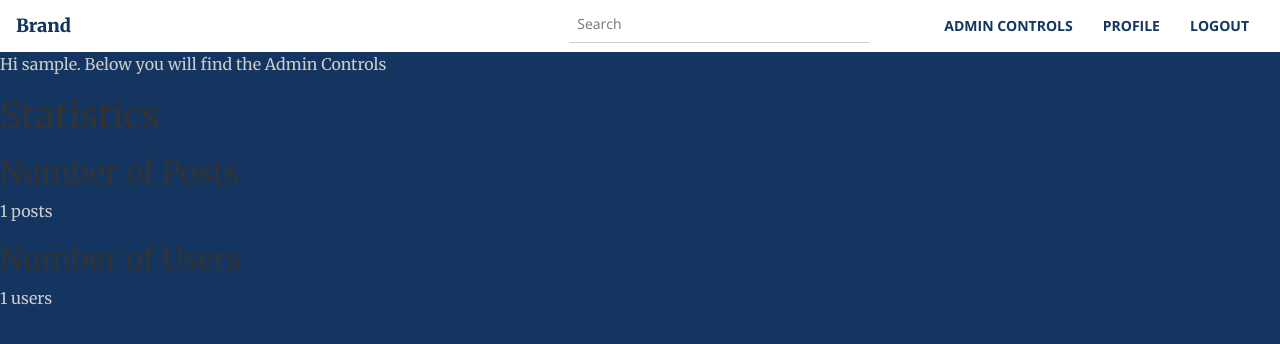
After one commit to jaredasch/Social-Platform-Tutorial, a Flask app: page /admincontrols/ in a window 1280 px wide. The commit adds this page. Shown: the top 344 px of the page. Run offline with Flask 2, Linux system fonts and the light colour scheme; a user stored in the database is signed in; tables that the repository leaves empty hold one stand-in row (values such as "Sample post"); some libraries are stand-ins or nearby versions.

Commit message:
Implemented Admin Interface and Statistics

```diff
--- /dev/null
+++ b/app/templates/admin/admincontrols.html
@@ -0,0 +1,9 @@
+{% extends "base.html" %}
+{% block content %}
+	<p> Hi {{admin.nickname}}. Below you will find the Admin Controls </p>
+	<h1> Statistics </h1>
+		<h2> Number of Posts </h2>
+			<p> {{postCount}} posts</p>
+		<h2> Number of Users </h2>
+			<p> {{userCount}} users</p>
+{% endblock %}
--- a/app/templates/base.html
+++ b/app/templates/base.html
@@ -32,6 +32,9 @@
                     <li><a href="{{ url_for("signup") }}">Sign Up</a></li>
                 {% else %}
                     <li><input id="search-bar" type="text" placeholder="Search"></li>
+                    {% if current_user.is_admin %}
+                        <li><a href="{{ url_for("admincontrols", user=current_user.username) }}">Admin Controls</a></li>
+                    {% endif %}
                     <li><a href="{{ url_for("profile", user=current_user.username) }}">Profile</a></li>
                     <li><a href="{{ url_for("logout") }}">Logout</a></li>
                 {% endif %}
--- a/app/views.py
+++ b/app/views.py
@@ -3,6 +3,7 @@
 from flask_login import login_user, login_required, logout_user, current_user, login_required
 from flask_security import url_for_security
 from .forms import SignupForm, LoginForm, PostForm, DeletePost
+from config import ADMINS
 import datetime
 
 lm.login_view = "login"
@@ -32,6 +33,8 @@
     if form.validate_on_submit():
         new_user = models.User(fname=form.fname.data, lname=form.lname.data, email=form.email.data, nickname=form.nickname.data, username=form.username.data)
         new_user.set_password(form.password.data)
+        if form.email.data in ADMINS:
+            new_user.is_admin = True
         db.session.add(new_user)
         db.session.commit()
         db.session.add(new_user.follow(new_user))
@@ -117,3 +120,11 @@
 def users():
     users = models.User.query.all()
     return render_template("user/users.html", title="All Users", users=users)
+
+@app.route('/admincontrols/')
+@login_required
+def admincontrols():
+    if current_user.is_admin == None:
+        return redirect(url_for("index"))
+    else:
+        return render_template('admin/admincontrols.html', admin = current_user, postCount = models.Post.query.count(), userCount = models.User.query.count() )
```
Also changed, not shown: 7 other files.
